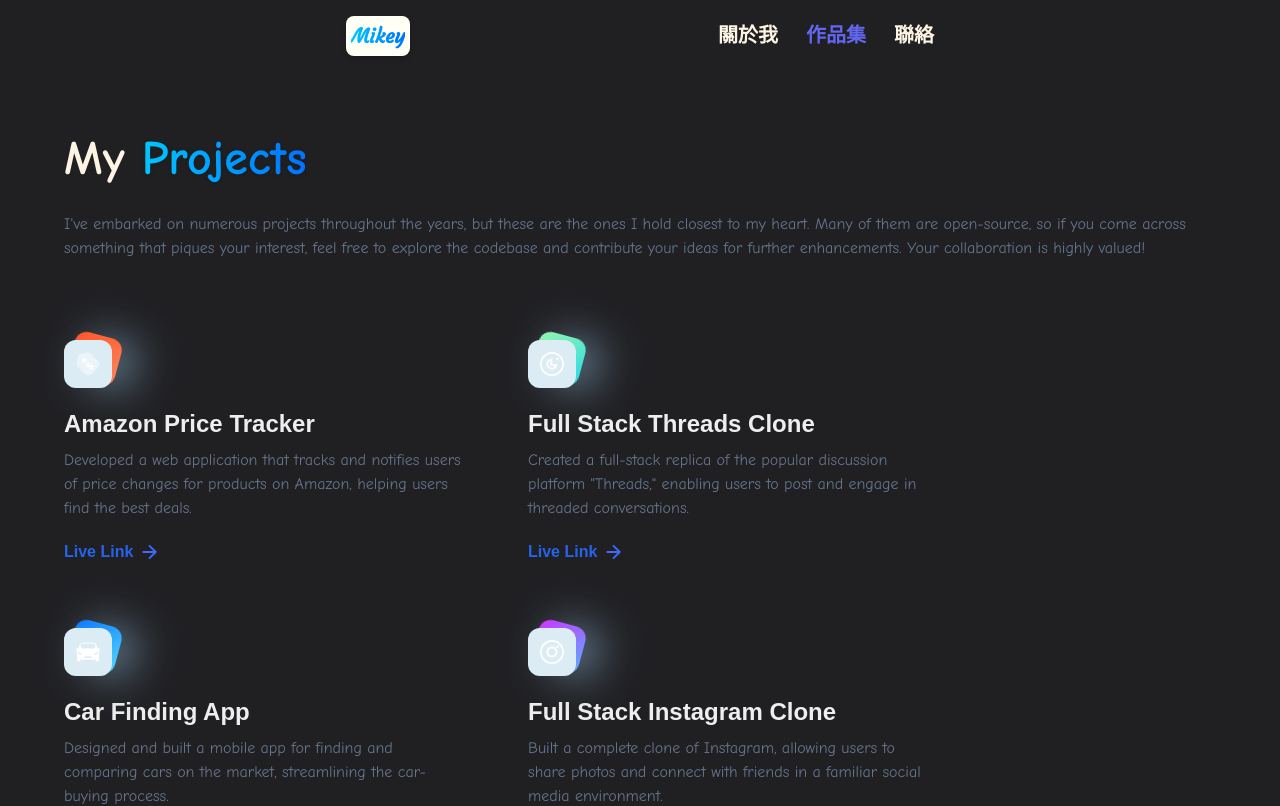
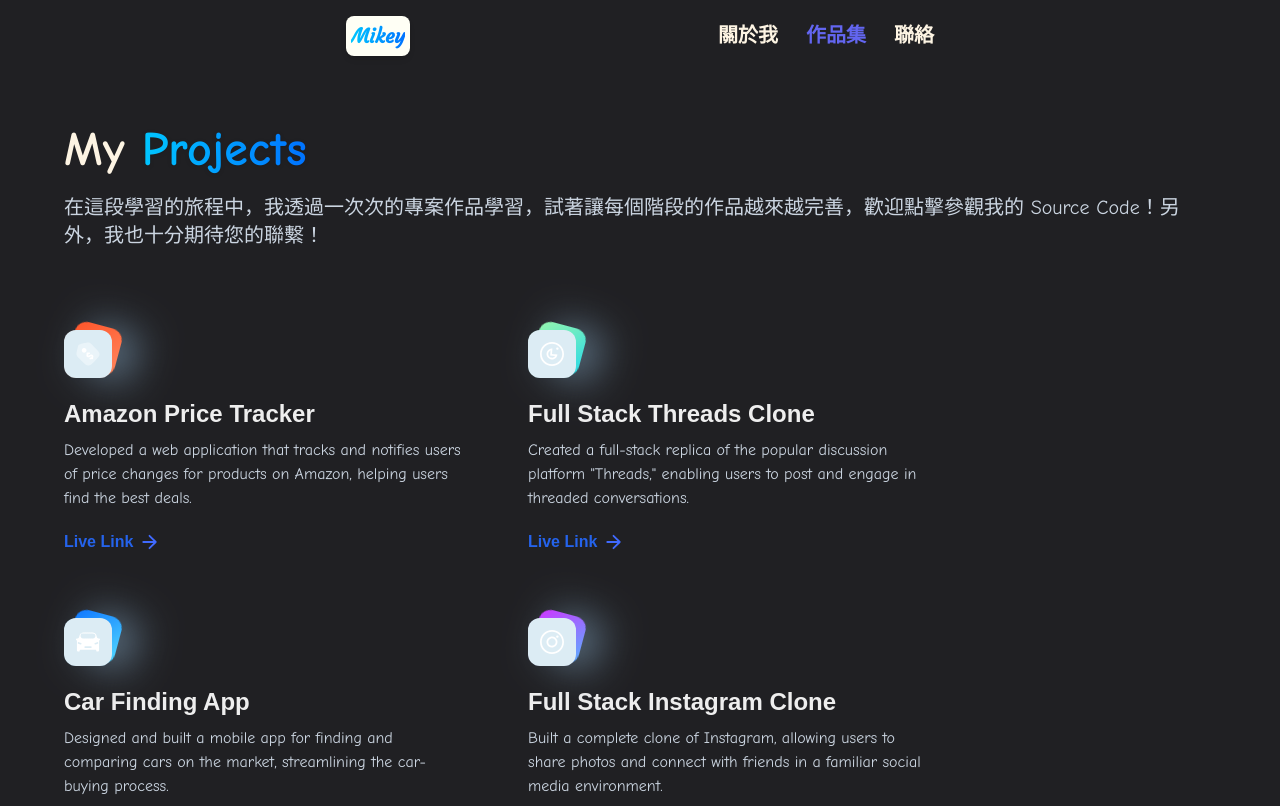
Before and after one commit to MikeyJinWei/react-3d-portfolio-vol.1, a React (Vite) app: page /projects in a window 1280 px wide. Shown: the top 806 px of the page. Built offline with nearby package versions, Linux system fonts and the light colour scheme; no server answers; a web font is replaced by a local one.

Commit message:
style: change font size, colour

```diff
--- a/src/index.css
+++ b/src/index.css
@@ -27,7 +27,7 @@
   }
 
   .head-text {
-    @apply sm:text-5xl text-3xl font-semibold text-[#FDF4E3] sm:leading-snug;
+    @apply text-3xl md:text-5xl font-semibold text-[#FDF4E3] sm:leading-snug;
   }
 
   .subhead-text {
--- a/src/pages/About.jsx
+++ b/src/pages/About.jsx
@@ -18,11 +18,11 @@
       <h1 className='head-text text-[#FDF4E3]'>
         Hello 我是
         <span className='blue-gradient_text font-semibold drop-shadow'>
-          黃勁偉 (Mikey)
+          黃勁偉(Mikey)
         </span>
       </h1>
 
-      <div className='mt-5 flex flex-col gap-3 md:text-xl text-slate-300'>
+      <div className='mt-5 flex flex-col gap-3 sm:text-lg md:text-xl text-slate-300'>
         <p>
           我是一名前端開發者，在求學和就業的旅途中，我透過一次次的實作開始對網頁開發產生興趣，並每天致力於進步
         </p>
@@ -109,7 +109,7 @@
 
       <div className='py-16'>
         <h3 className='subhead-text'>工作經驗</h3>
-        <div className='mt-5 flex flex-col gap-3 md:text-xl text-slate-300'>
+        <div className='mt-5 flex flex-col gap-3 sm:text-lg md:text-xl text-slate-300'>
           <p>
             我認真看待每一份工作，秉持著「見賢思齊」的心態；面對工作，我偏好理性的思考，並在溝通及考量各種因素後做出最佳的決策：
           </p>
--- a/src/pages/Projects.jsx
+++ b/src/pages/Projects.jsx
@@ -13,13 +13,10 @@
           Projects
         </span>
       </h1>
-      <div className='mt-5 flex flex-col gap-3 text-slate-500'>
+      <div className='mt-5 flex flex-col gap-3 sm:text-lg md:text-xl text-slate-300'>
         <p>
-          I've embarked on numerous projects throughout the years, but these are
-          the ones I hold closest to my heart. Many of them are open-source, so
-          if you come across something that piques your interest, feel free to
-          explore the codebase and contribute your ideas for further
-          enhancements. Your collaboration is highly valued!
+          在這段學習的旅程中，我透過一次次的專案作品學習，試著讓每個階段的作品越來越完善，歡迎點擊參觀我的
+          Source Code！另外，我也十分期待您的聯繫！
         </p>
       </div>
 
@@ -40,7 +37,7 @@
               <h4 className='text-2xl font-poppins font-semibold text-[#eeeeee]'>
                 {project.name}
               </h4>
-              <p className='mt-2 text-slate-500'>{project.description}</p>
+              <p className='mt-2 text-slate-300'>{project.description}</p>
               <div className='mt-5 flex items-center gap-2 font-poppins'>
                 <Link
                   to={project.link}
```
